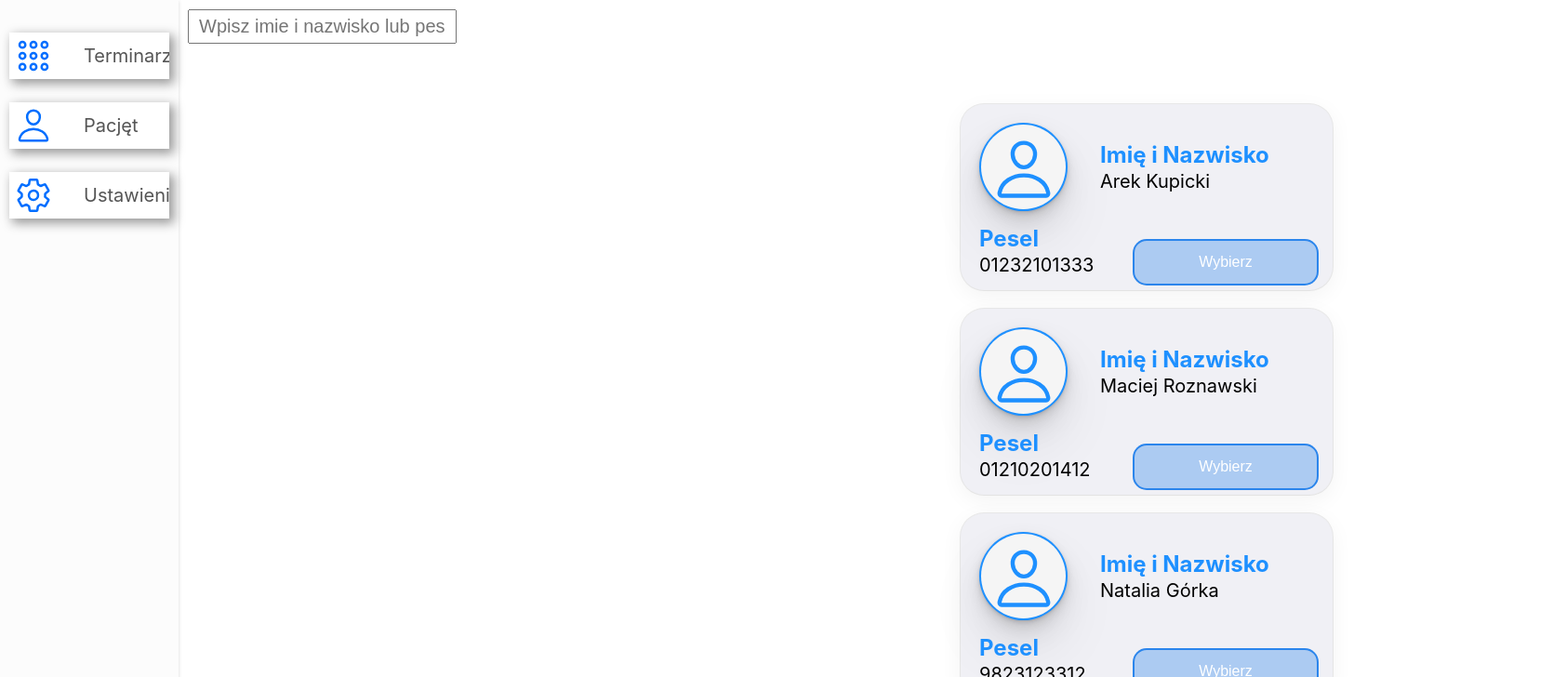
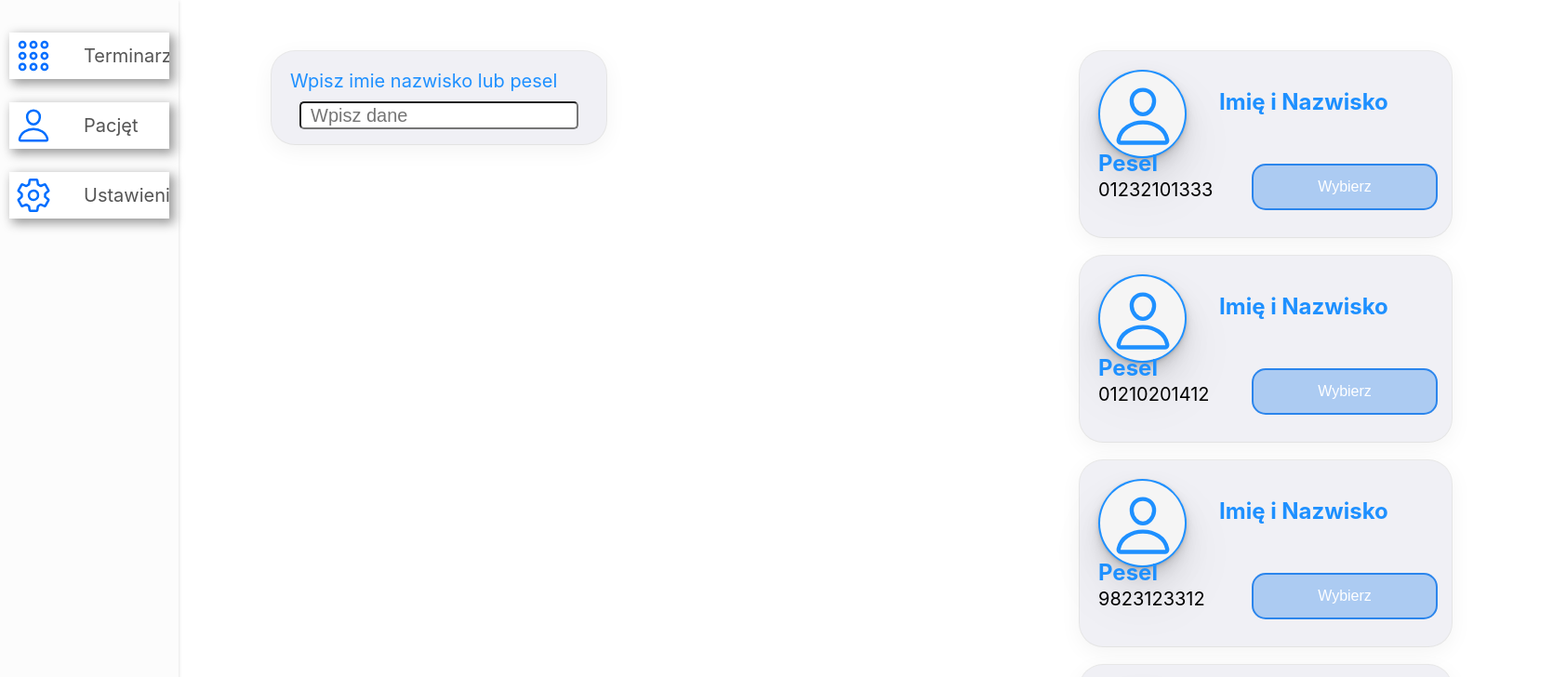
Before and after one commit to figarox/doctor-terminal, a React (Create React App) app: page /patient in a window 1280 px wide. Shown: the top 728 px of the page at 93% size, 1670 px wide, since content can reach past the window. Built offline with nearby package versions, Linux system fonts and the light colour scheme.

Commit message:
modifly css, search patient

```diff
--- a/src/Page/Patients.js
+++ b/src/Page/Patients.js
@@ -7,9 +7,28 @@ import Menu from '../Layouts/Menu';
 const BoxPatient = {
     padding: "55px",
     paddingLeft: "100px",
-    width: "70vw",
-    height: "20vh",
+    width: "80vw",
+    height: "90vh",
     display: "flex",
+}
+const WinPatient = {
+    width: "900px",
+    height: "100%",
+}
+const PostBox = {
+    width: "400px",
+    height: "100px",
+    backgroundColor: "rgb(240, 240, 245)",
+    boxShadow: "rgba(0, 0, 0, 0.05) 0px 6px 24px 0px, rgba(0, 0, 0, 0.08) 0px 0px 0px 1px",
+    borderRadius: "25px",
+    padding: "20px",
+    color: "DodgerBlue"
+}
+
+const inputtext = {
+    width: "300px",
+    height: "30px",
+    borderRadius: '5px',
 }
 
 const PagePatient= () => {
@@ -18,7 +37,9 @@ const PagePatient= () => {
     const patient = [
         {
         id: 0,
-        ImieNazwisko: 'Arek Kupicki',
+        nameAndLastName: "Arek Kupicki",
+        name: 'Arek',
+        lastname: 'Kupicki',
         date: '2021-11-21',
         important: false,
         active: true,
@@ -30,7 +51,9 @@ const PagePatient= () => {
         },
         {
         id: 1,
-        ImieNazwisko: 'Maciej Roznawski',
+        nameAndLastName: "Maciej Roznawski",
+        name: 'Maciej',
+        lastname: 'Roznawski',
         date: '2021-11-21',
         important: false,
         active: true,
@@ -42,7 +65,9 @@ const PagePatient= () => {
         },
         {
         id: 2,
-        ImieNazwisko: 'Natalia Górka',
+        nameAndLastName: "Natalia Górka",
+        name: 'Natalia',
+        lastname: 'Górka',
         date: '2021-11-21',
         important: false,
         active: true,
@@ -51,6 +76,20 @@ const PagePatient= () => {
         numberCity: "76-200",
         city: "Słupsk",
         doctor: "Dr Machniak",
+        },
+        {
+        id: 3,
+        nameAndLastName: "Maciej Krolak",
+        name: 'Maciej',
+        lastname: 'Krolak',
+        date: '2021-11-21',
+        important: false,
+        active: true,
+        pesel: "01210201412",
+        domicile: "Agnieszki Osickiej 18",
+        numberCity: "76-200",
+        city: "Słupsk",
+        doctor: "Dr Ladach",
         },
     ]
     const [statepatient, setStatepatient] = useState(patient);
@@ -70,10 +109,12 @@ const PagePatient= () => {
         setStatepatient(patient)
     }
 
-    const addTask = (ImieNazwisko, date, important, pesel, domicile, numberCity, city, doctor) => {
+    const addTask = (nameAndLastName, name, lastname, date, important, pesel, domicile, numberCity, city, doctor) => {
         const patient = {
             id: counter,
-            ImieNazwisko,
+            nameAndLastName,
+            name,
+            lastname,
             date,
             important,
             active: true,
@@ -112,9 +153,14 @@ const PagePatient= () => {
 
     return (
         <>
-            <input type="text" onChange={searchPatient} value={spatientname} placeholder="Wpisz imie i nazwisko lub pesel"></input>
             <div style={BoxPatient}>
-                <TaskList patient={statepatient} delete={deleteTask} change={changeTaskStatus} search={spatientname}/>
+            <div style={PostBox}>
+            <p>Wpisz imie nazwisko lub pesel</p>
+            <input type="text" style={inputtext} onChange={searchPatient} value={spatientname} placeholder="Wpisz dane"></input>
+            </div>
+                <div style={WinPatient}>
+                    <TaskList patient={statepatient} delete={deleteTask} change={changeTaskStatus} search={spatientname}/>
+                </div>
             </div>
         </>
      );
```
